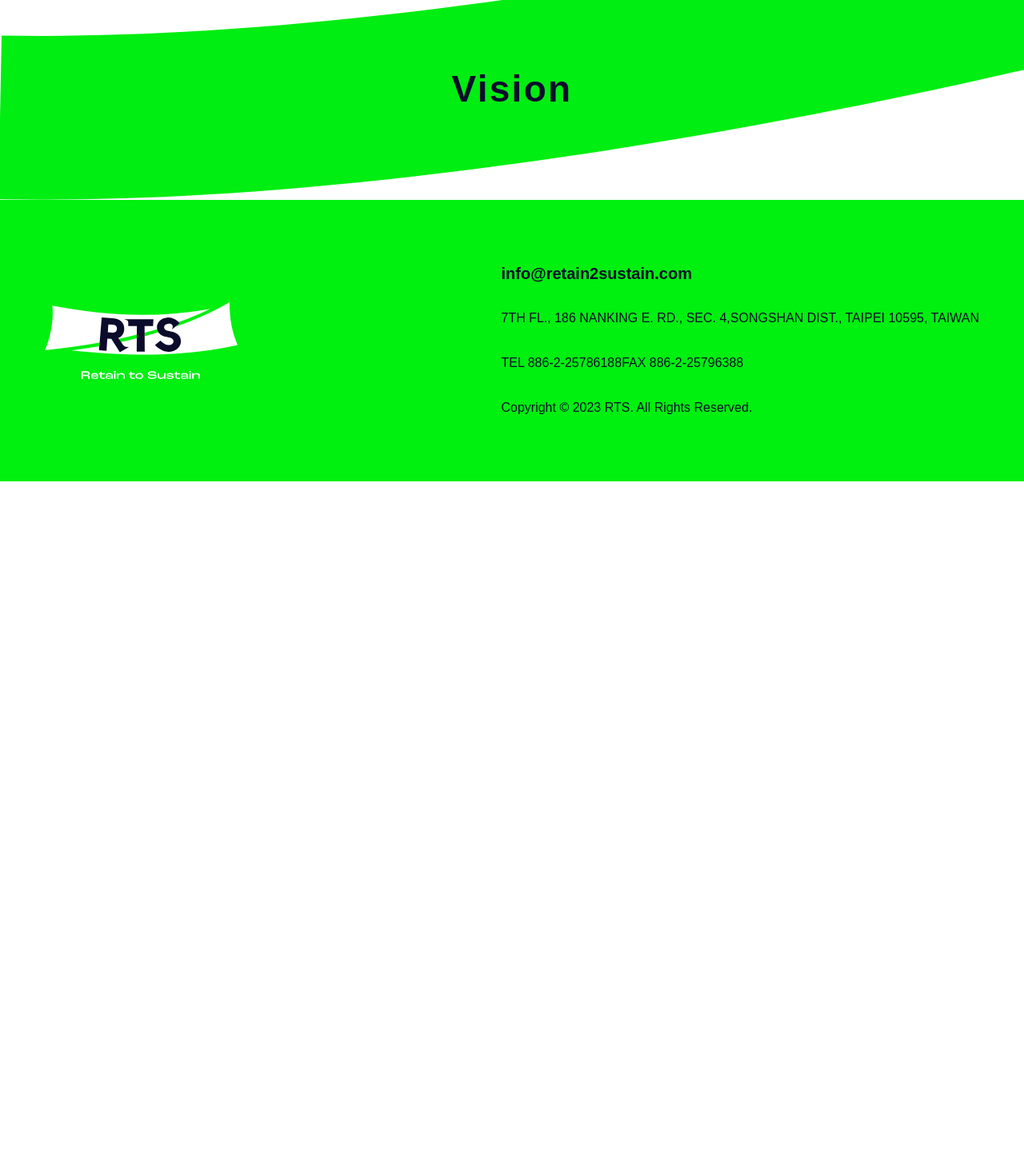
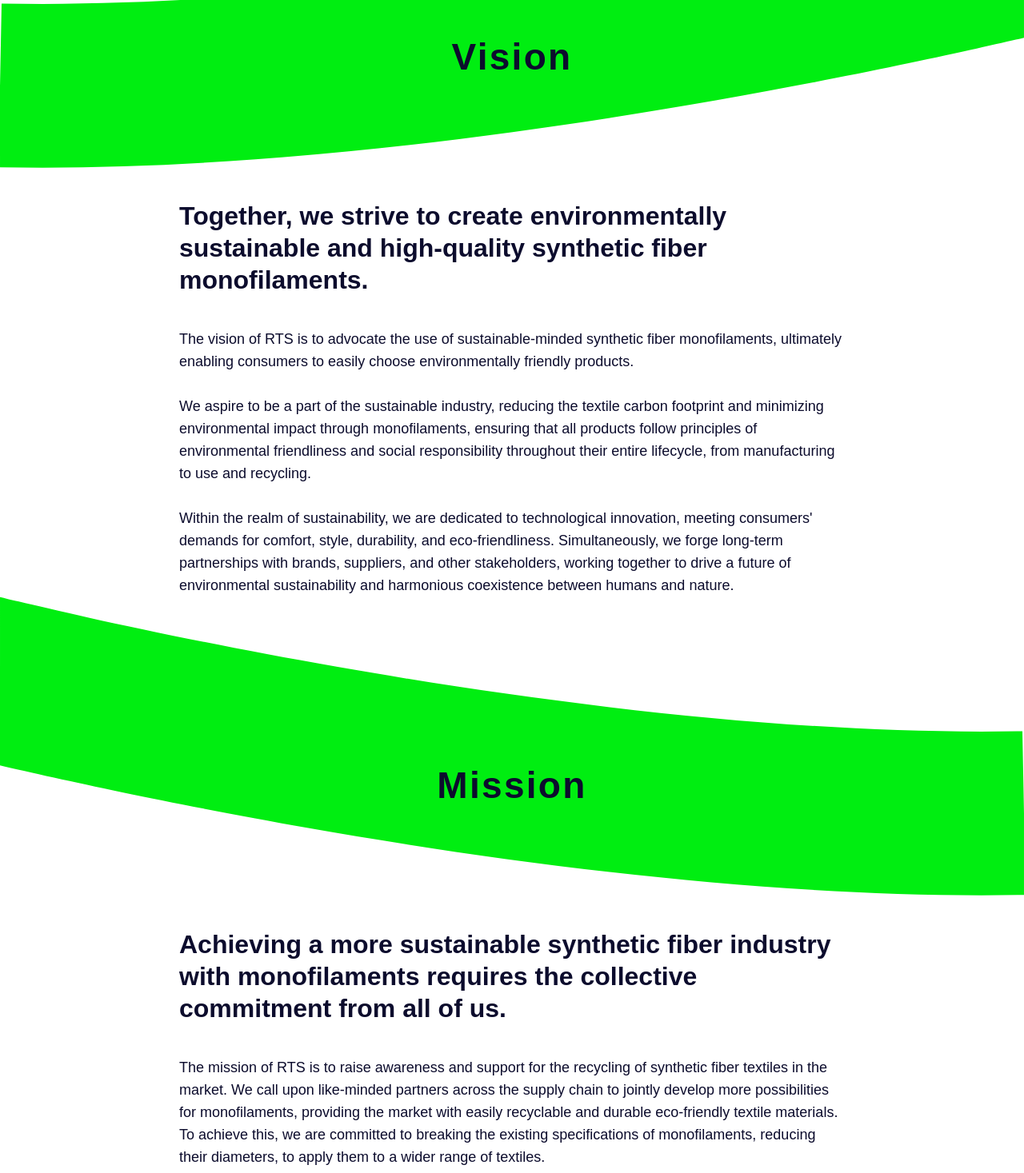
Before and after one commit to sohanemon/rts, a Next.js app: page /about in a window 1280 px wide. Shown: the part 1330-2797 px from the top of the page at 80% size. Before the commit the page ends 1932 px from the top, so only its background shows below. Built offline with nearby package versions, Linux system fonts and the light colour scheme; a web font is replaced by a local one.

Commit message:
feat: vision & mision

```diff
--- /dev/null
+++ b/src/app/about/Mission.jsx
@@ -0,0 +1,36 @@
+import Heading from '~/components/ui/Heading';
+import Text from '~/components/ui/Text';
+import { cn } from '~/lib/utils';
+
+export default function Mission({ className, ...props }) {
+  return (
+    <section className={cn('', className, {})} {...props}>
+      <Heading reversed>Mission</Heading>{' '}
+      <div className='max-w-4xl px-8 mx-auto'>
+        <Text heading className={'my-10'}>
+          Achieving a more sustainable synthetic fiber industry with
+          monofilaments requires the collective commitment from all of us.
+        </Text>
+        <Text>
+          The mission of RTS is to raise awareness and support for the recycling
+          of synthetic fiber textiles in the market. We call upon like-minded
+          partners across the supply chain to jointly develop more possibilities
+          for monofilaments, providing the market with easily recyclable and
+          durable eco-friendly textile materials. To achieve this, we are
+          committed to breaking the existing specifications of monofilaments,
+          reducing their diameters, to apply them to a wider range of textiles.{' '}
+          <br />
+          <br />
+          We offer technical support and encourage brands to adopt
+          single-material designs. We are also dedicated to research and
+          innovation, using monofilaments to reduce the environmental and
+          climate impacts of existing synthetic fiber textiles. <br />
+          <br />
+          All of this requires the collective efforts and participation from
+          each one of us. We invite like-minded partners to join us in
+          co-creating a sustainable future together!
+        </Text>
+      </div>
+    </section>
+  );
+}
--- a/src/app/about/RetainSustain.jsx
+++ b/src/app/about/RetainSustain.jsx
@@ -1,24 +1,23 @@
 import GreenLine from '~/components/ui/GreenLine';
+import Text from '~/components/ui/Text';
 import { cn } from '~/lib/utils';
 
 export default function RetainSustain({ className, ...props }) {
   return (
     <div className={cn('relative', className, {})} {...props}>
       <GreenLine className={'top-0 -translate-y-[70%]'} />
-      <p className='text-[26px] md:text-[32px] container font-bold pt-32 leading-10 tracking-wide'>
+      <Text className={'pt-32 container'} heading>
         Plastic pollution is an issue that cannot be ignored in the environment.
         With 45 years of deep roots in the synthetic fiber industry, Ri-Thai is
         a responsible company committed to preserving a sustainable natural
         environment. Therefore, we have launched the RTS initiative, Retain to
         Sustain.
-      </p>
+      </Text>
       <div className='container grid grid-cols-1 gap-10 mt-10 md:gap-24 md:grid-cols-2 '>
         {data.map((label) => (
           <div key={label} className='space-y-7'>
-            <p className='text-[34px] font-bold leading-[38px] md:text-[44px]'>
-              {label.label}
-            </p>
-            <p className='md:text-lg'>{label.text}</p>
+            <Text bold>{label.label}</Text>
+            <Text>{label.text}</Text>
           </div>
         ))}
       </div>
--- /dev/null
+++ b/src/app/about/Vision.jsx
@@ -0,0 +1,33 @@
+import Heading from '~/components/ui/Heading';
+import Text from '~/components/ui/Text';
+import { cn } from '~/lib/utils';
+
+export default function Vision({ className, ...props }) {
+  return (
+    <section className={cn('', className, {})} {...props}>
+      <Heading>Vision</Heading>
+      <div className='max-w-4xl px-8 mx-auto'>
+        <Text heading className={'my-10'}>
+          Together, we strive to create environmentally sustainable and
+          high-quality synthetic fiber monofilaments.
+        </Text>
+        <Text>
+          The vision of RTS is to advocate the use of sustainable-minded
+          synthetic fiber monofilaments, ultimately enabling consumers to easily
+          choose environmentally friendly products. <br />
+          <br /> We aspire to be a part of the sustainable industry, reducing
+          the textile carbon footprint and minimizing environmental impact
+          through monofilaments, ensuring that all products follow principles of
+          environmental friendliness and social responsibility throughout their
+          entire lifecycle, from manufacturing to use and recycling. <br />
+          <br /> Within the realm of sustainability, we are dedicated to
+          technological innovation, meeting consumers&apos; demands for comfort,
+          style, durability, and eco-friendliness. Simultaneously, we forge
+          long-term partnerships with brands, suppliers, and other stakeholders,
+          working together to drive a future of environmental sustainability and
+          harmonious coexistence between humans and nature.
+        </Text>
+      </div>
+    </section>
+  );
+}
--- a/src/app/about/page.jsx
+++ b/src/app/about/page.jsx
@@ -1,14 +1,15 @@
-import GreenLine from '~/components/ui/GreenLine';
 import Hero from './Hero';
+import Mission from './Mission';
 import RetainSustain from './RetainSustain';
-import Heading from '~/components/ui/Heading';
+import Vision from './Vision';
 
 export default function AboutPage() {
   return (
     <section>
       <Hero />
       <RetainSustain />
-      <Heading />
+      <Vision />
+      <Mission />
     </section>
   );
 }
--- a/src/components/ui/Heading.jsx
+++ b/src/components/ui/Heading.jsx
@@ -2,7 +2,7 @@
 import Image from 'next/image';
 import { cn } from '~/lib/utils';
 
-export default function Heading({ className, ...props }) {
+export default function Heading({ className, reversed, ...props }) {
   return (
     <section className={cn('relative h-fit', className, {})} {...props}>
       <Image
@@ -10,10 +10,12 @@ export default function Heading({ className, ...props }) {
         alt=''
         width={1024}
         height={720}
-        className='w-full h-full min-h-[18.75rem] object-cover'
+        className={cn('w-full h-full min-h-[18.75rem] object-cover', {
+          'scale-x-[-1]': reversed,
+        })}
       />
       <p className='max-sm:text-ellipsis text-[2.875rem] font-extrabold translate-y-8 md:translate-y-12 tracking-wider absolute inset-0 grid place-content-center leading-[3.5rem]'>
-        Vision
+        {props.children}
       </p>
     </section>
   );
--- /dev/null
+++ b/src/components/ui/Text.jsx
@@ -0,0 +1,14 @@
+import { cn } from '~/lib/utils';
+
+export default function Text({ className, ...props }) {
+  return (
+    <p
+      className={cn('text-lg', className, {
+        'text-[26px] md:text-[32px] font-bold leading-10': props.heading,
+        'text-[34px] font-bold leading-[38px] md:text-[44px] tracking-wide':
+          props.bold,
+      })}
+      {...props}
+    />
+  );
+}
```
